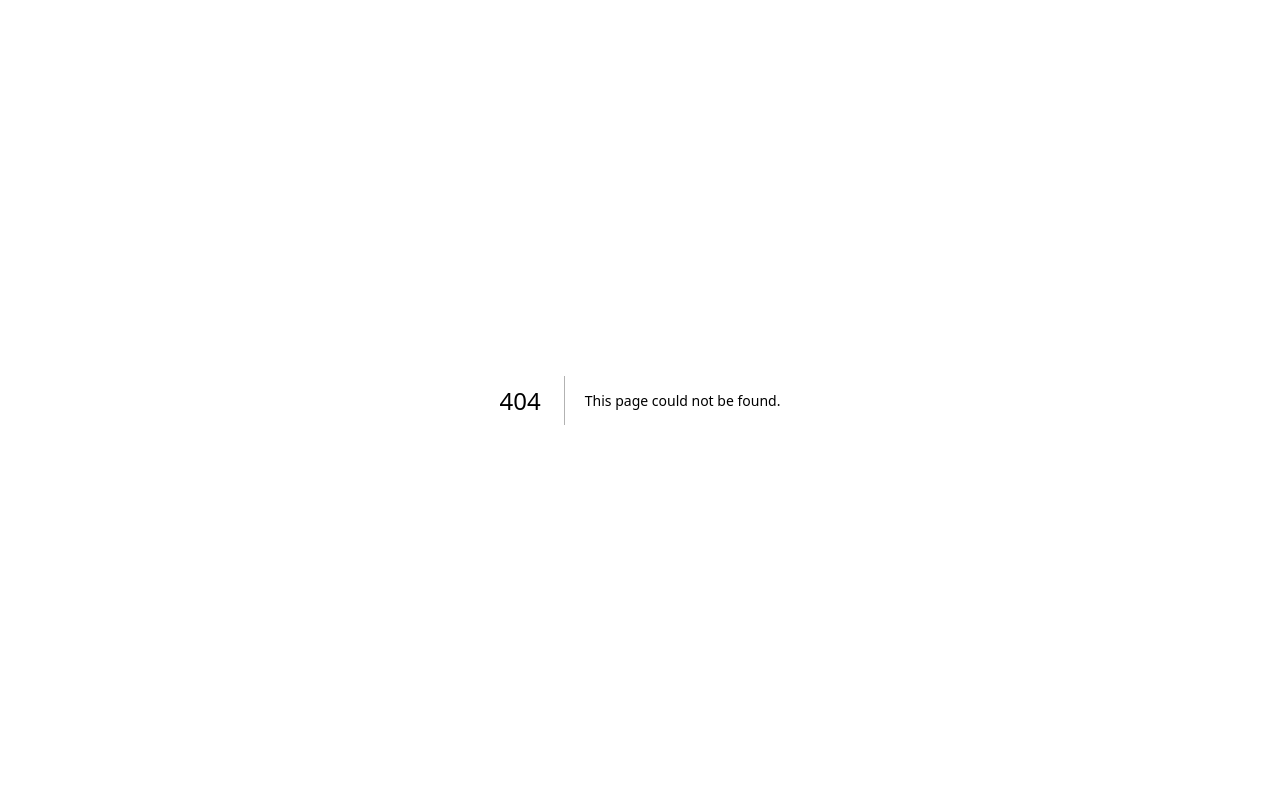
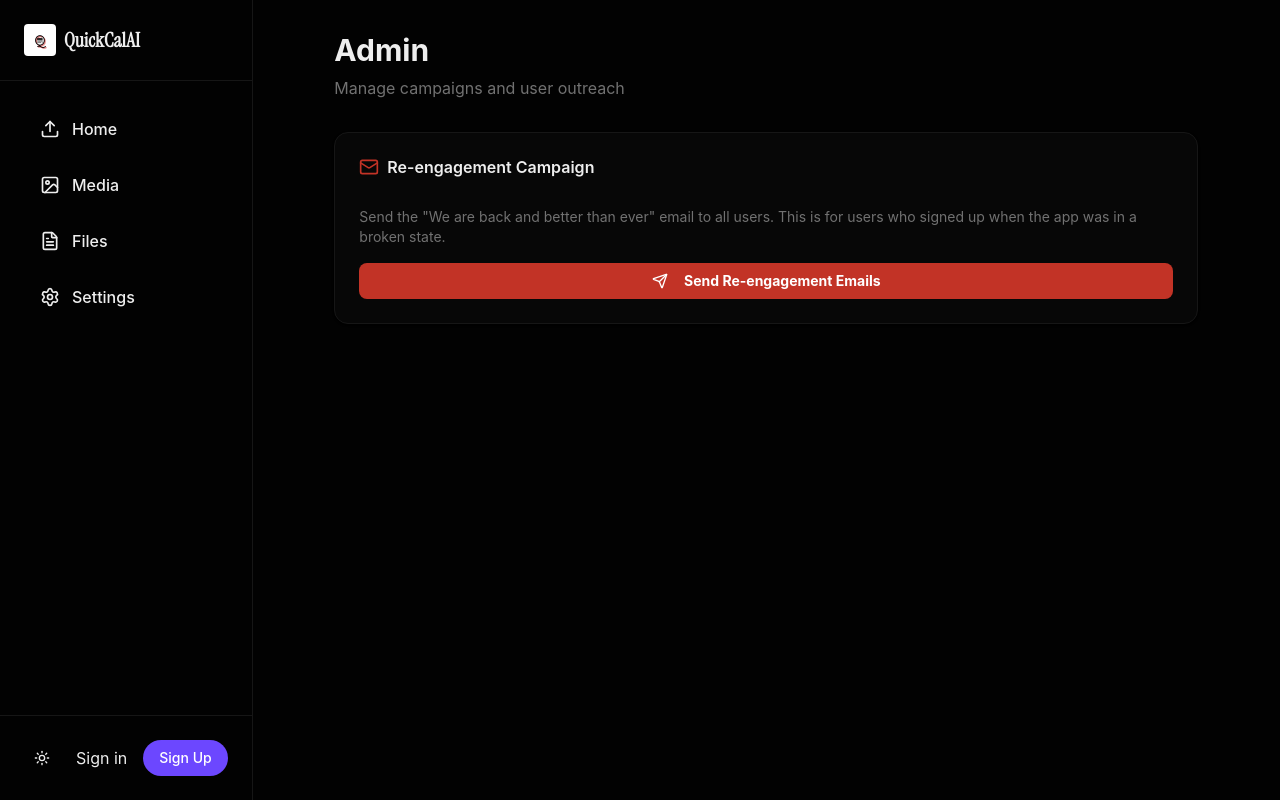
Before and after one commit to Rocktown-Labs/quickcalai, a Next.js app in the folder apps/web/: page /dashboard/admin in a window 1280 px wide. Before the commit this address had no page. Built offline with nearby package versions, Linux system fonts and the light colour scheme; no server answers.

Commit message:
feat(admin): admin dashboard page with re-engagement campaign trigger

```diff
--- a/apps/web/src/app/api/admin/re-engagement/route.ts
+++ b/apps/web/src/app/api/admin/re-engagement/route.ts
@@ -1,10 +1,12 @@
 import { NextRequest } from 'next/server';
-import { auth } from '@clerk/nextjs/server';
+import { auth, currentUser } from '@clerk/nextjs/server';
 import { db } from '@quickcalai/db';
 import { users } from '@quickcalai/db/schema';
 import { sendReEngagementEmail } from '@/lib/server/notifications';
 import { serverLogger } from '@/lib/logger';
 import { createRouteContext, jsonError, jsonSuccess } from '@/lib/server/route';
+
+const ADMIN_EMAIL = 'cg@rocktownlabs.com';
 
 export async function POST(request: NextRequest) {
   const { userId } = await auth();
@@ -12,18 +14,12 @@ export async function POST(request: NextRequest) {
   const logger = serverLogger.child(context);
 
   try {
-    // Require admin secret for this sensitive operation
-    const authHeader = request.headers.get('authorization');
-    const expectedSecret = process.env.ADMIN_SECRET?.trim();
+    const user = await currentUser();
+    const userEmail = user?.emailAddresses?.[0]?.emailAddress;
 
-    if (!expectedSecret) {
-      logger.error('ADMIN_SECRET not configured');
-      return jsonError(context, 500, 'Server configuration error');
-    }
-
-    if (authHeader !== `Bearer ${expectedSecret}`) {
-      logger.warn('Unauthorized re-engagement attempt');
-      return jsonError(context, 401, 'Unauthorized');
+    if (userEmail !== ADMIN_EMAIL) {
+      logger.warn('Unauthorized re-engagement attempt', { userEmail, userId });
+      return jsonError(context, 403, 'Forbidden');
     }
 
     // Parse optional batch size limit
--- /dev/null
+++ b/apps/web/src/app/dashboard/admin/page.tsx
@@ -0,0 +1,115 @@
+'use client';
+
+import { useState } from 'react';
+import { Button } from '@/components/ui/button';
+import { Card, CardContent, CardHeader, CardTitle } from '@/components/ui/card';
+import { toast } from 'sonner';
+import { Send, Users, Mail, AlertCircle } from 'lucide-react';
+
+export default function AdminPage() {
+  const [loading, setLoading] = useState(false);
+  const [result, setResult] = useState<{
+    sent: number;
+    failed: number;
+    totalUsers: number;
+  } | null>(null);
+
+  const handleSendReEngagement = async () => {
+    if (!confirm('Send re-engagement emails to all users? This cannot be undone.')) {
+      return;
+    }
+
+    setLoading(true);
+    setResult(null);
+
+    try {
+      const response = await fetch('/api/admin/re-engagement', {
+        method: 'POST',
+        headers: { 'Content-Type': 'application/json' },
+        body: JSON.stringify({ limit: 100 }),
+      });
+
+      const data = await response.json();
+
+      if (!response.ok) {
+        throw new Error(data.error || 'Failed to send campaign');
+      }
+
+      setResult({
+        sent: data.sent,
+        failed: data.failed,
+        totalUsers: data.totalUsers,
+      });
+
+      toast.success(`Campaign complete: ${data.sent} sent, ${data.failed} failed`);
+    } catch (error) {
+      toast.error(error instanceof Error ? error.message : 'Campaign failed');
+    } finally {
+      setLoading(false);
+    }
+  };
+
+  return (
+    <div className="container mx-auto py-8 px-4 max-w-4xl">
+      <div className="mb-8">
+        <h1 className="text-3xl font-bold mb-2">Admin</h1>
+        <p className="text-muted-foreground">Manage campaigns and user outreach</p>
+      </div>
+
+      <div className="grid gap-6">
+        {/* Re-engagement Campaign */}
+        <Card>
+          <CardHeader>
+            <CardTitle className="flex items-center gap-2">
+              <Mail className="w-5 h-5 text-[#c23326]" />
+              Re-engagement Campaign
+            </CardTitle>
+          </CardHeader>
+          <CardContent className="space-y-4">
+            <p className="text-muted-foreground text-sm">
+              Send the "We are back and better than ever" email to all users.
+              This is for users who signed up when the app was in a broken state.
+            </p>
+
+            {result && (
+              <div className="bg-[#1a1a1a] rounded-lg p-4 space-y-2">
+                <div className="flex items-center gap-2 text-sm">
+                  <Users className="w-4 h-4 text-[#888888]" />
+                  <span className="text-[#efefef]">Total users: {result.totalUsers}</span>
+                </div>
+                <div className="flex items-center gap-2 text-sm">
+                  <Mail className="w-4 h-4 text-green-500" />
+                  <span className="text-green-500">Sent: {result.sent}</span>
+                </div>
+                {result.failed > 0 && (
+                  <div className="flex items-center gap-2 text-sm">
+                    <AlertCircle className="w-4 h-4 text-red-500" />
+                    <span className="text-red-500">Failed: {result.failed}</span>
+                  </div>
+                )}
+              </div>
+            )}
+
+            <Button
+              onClick={handleSendReEngagement}
+              disabled={loading}
+              className="w-full bg-[#c23326] hover:bg-[#d43d2f] text-white font-bold"
+            >
+              {loading ? (
+                <>
+                  <span className="animate-spin mr-2">⏳</span>
+                  Sending...
+                </>
+              ) : (
+                <>
+                  <Send className="w-4 h-4 mr-2" />
+                  Send Re-engagement Emails
+                </>
+              )}
+            </Button>
+          </CardContent>
+        </Card>
+      </div>
+    </div>
+  );
+}
--- a/apps/web/src/components/dashboard/dashboard-nav.tsx
+++ b/apps/web/src/components/dashboard/dashboard-nav.tsx
@@ -2,24 +2,31 @@
 
 import Link from "next/link"
 import { usePathname } from "next/navigation"
-import { Upload, ImageIcon, FileText, Settings } from "lucide-react"
+import { Upload, ImageIcon, FileText, Settings, Shield } from "lucide-react"
 import { cn } from "@/lib/utils"
 import Image from "next/image"
 import type { Route } from "next"
-import { UserButton, Show, SignInButton, SignUpButton } from "@clerk/nextjs";
+import { UserButton, Show, SignInButton, SignUpButton, useUser } from "@clerk/nextjs";
 import { ThemeSwitcher } from "../theme-provider"
 import { usePremium } from "@/hooks/use-premium"
 
-const navigation = [
+const baseNavigation = [
   { name: "Home", href: "/dashboard" as Route, icon: Upload },
   { name: "Media", href: "/dashboard/media" as Route, icon: ImageIcon },
   { name: "Files", href: "/dashboard/files" as Route, icon: FileText },
   { name: "Settings", href: "/dashboard/settings" as Route, icon: Settings },
 ]
 
+const adminNavigation = [
+  { name: "Admin", href: "/dashboard/admin" as Route, icon: Shield },
+]
+
 export function DashboardNav() {
   const pathname = usePathname()
   const { isPremium } = usePremium()
+  const { user } = useUser()
+  const isAdmin = user?.primaryEmailAddress?.emailAddress === 'cg@rocktownlabs.com'
+  const navigation = isAdmin ? [...baseNavigation, ...adminNavigation] : baseNavigation
 
   // Desktop sidebar navigation
   return (
--- a/apps/web/src/components/dashboard/mobile-nav.tsx
+++ b/apps/web/src/components/dashboard/mobile-nav.tsx
@@ -2,20 +2,27 @@
 
 import Link from "next/link"
 import { usePathname } from "next/navigation"
-import { UserButton } from "@clerk/nextjs"
-import { Upload, ImageIcon, FileText, Settings } from "lucide-react"
+import { UserButton, useUser } from "@clerk/nextjs"
+import { Upload, ImageIcon, FileText, Settings, Shield } from "lucide-react"
 import { cn } from "@/lib/utils"
 import type { Route } from "next"
 
-const navigation = [
+const baseNavigation = [
   { name: "Home", href: "/dashboard" as Route, icon: Upload },
   { name: "Media", href: "/dashboard/media" as Route, icon: ImageIcon },
   { name: "Files", href: "/dashboard/files" as Route, icon: FileText },
   { name: "Settings", href: "/dashboard/settings" as Route, icon: Settings },
 ]
 
+const adminNavigation = [
+  { name: "Admin", href: "/dashboard/admin" as Route, icon: Shield },
+]
+
 export function MobileNav() {
   const pathname = usePathname()
+  const { user } = useUser()
+  const isAdmin = user?.primaryEmailAddress?.emailAddress === 'cg@rocktownlabs.com'
+  const navigation = isAdmin ? [...baseNavigation, ...adminNavigation] : baseNavigation
 
   return (
     <div className="fixed bottom-0 left-0 right-0 bg-background border-t border-border z-50 md:hidden">
```
